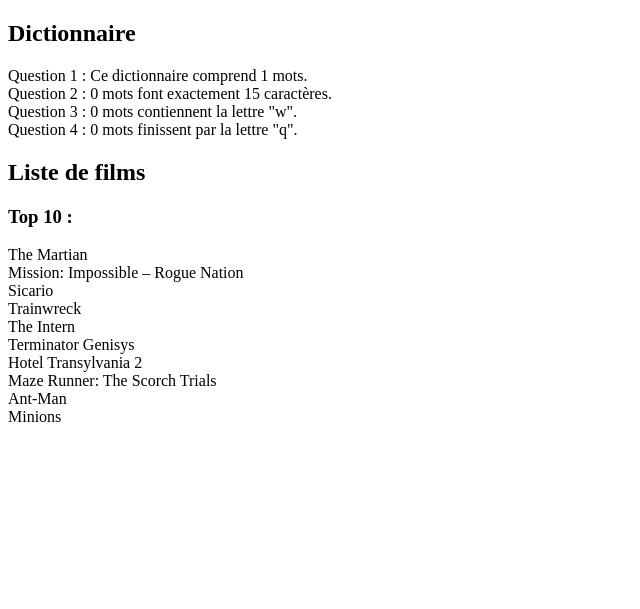
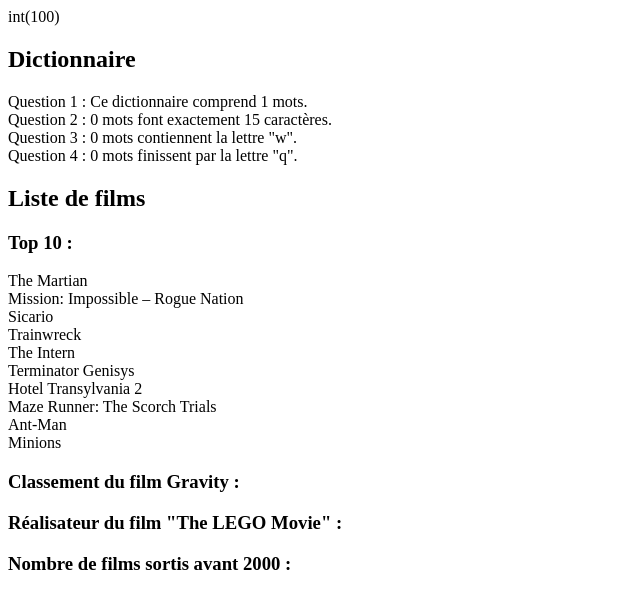
Before and after one commit to MarineCO/php-crunching, a PHP site: page / in a window 1280 px wide. Shown: the top 609 px of the page, without its empty margins (0-640 px from the left). Run offline with PHP 8.4, Linux system fonts and the light colour scheme.

Commit message:
modif erreur question 4, rectification

```diff
--- a/index.php
+++ b/index.php
@@ -48,15 +48,11 @@ $dico = explode("\n", $string);
 
 	// Nombre de mots finissant par la lettre "q"
 	function qLetter ($tab) {
+		$count = 0;
+		foreach($tab as $value) {
+			$searchQ = substr($value, -1);
 
-		$count = 0;
-
-		foreach($tab as $value) {
-
-			$findLastLetter = "q";
-			$searchQ = strripos($value, $findLastLetter);
-
-			if (!$searchQ === false) {
+			if ($searchQ === "q") {
 				$count++;
 			}
 		}
@@ -77,6 +73,18 @@ $top = $brut["feed"]["entry"];
 		}
 	}
 
+	//Classement du film Gravity
+	function gravity($tab) {
+		for ($i = 0; $i < count($tab); $i++) {
+			if ($tab[$i]['im:name']['label'] === 'Gravity') {
+				$i;
+			}
+		}
+		return $i;
+	}
+	var_dump(gravity($top));
+
+
 ?><!DOCTYPE html>
 <html lang="en">
 <head>
@@ -95,8 +103,17 @@ $top = $brut["feed"]["entry"];
 
 	<h2>Liste de films</h2>
 
-	<h3>Top 10 :</h3>
-	<div><?= top10($top); ?></div>
+	<div>
+		<h3>Top 10 : </h3>
+		<?= top10($top); ?>
+	</div>
+	<div><h3>Classement du film Gravity : </h3></div>
+
+
+	<div><h3>Réalisateur du film "The LEGO Movie" :</h3></div>
+	<div><h3>Nombre de films sortis avant 2000 :</h3></div>
+
+
 
 </body>
 </html>
```
